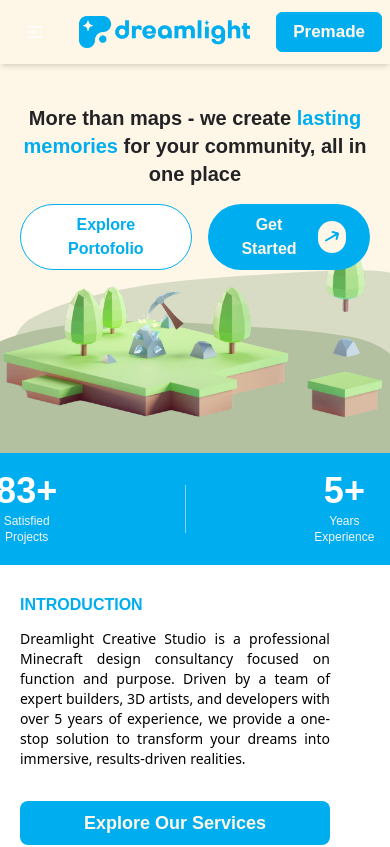
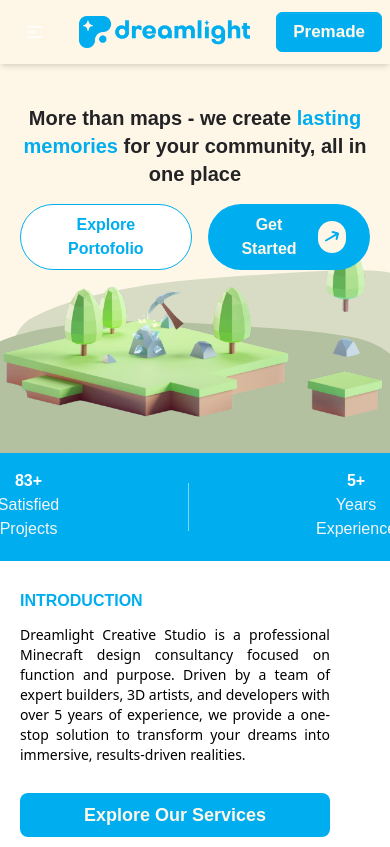
Before and after one commit to farizahh/dreamlight, a React (Vite) app: page / in a window 390 px wide. Shown: the top 847 px of the page. Built offline with nearby package versions, Linux system fonts and the light colour scheme.

Commit message:
feat: uk pc

```diff
--- a/src/component/Navbar.jsx
+++ b/src/component/Navbar.jsx
@@ -63,7 +63,7 @@
 
                 {/* Center: Menu Desktop */}
                 <div className="navbar-center hidden lg:flex">
-                    <ul className="menu menu-horizontal px-1 font-regular text-lg text-[#232326] flex items-center gap-x-3">
+                    <ul className="menu menu-horizontal px-1 font-regular text-lg 2xl:text-xl text-[#232326] flex items-center gap-x-3">
                         {menuItems.map((item) => (
                             <li key={item.name}>
                                 <NavLink
@@ -84,7 +84,7 @@
                 {/* End: Button Premade */}
                 <div className="navbar-end">
                     <button
-                        className="btn bg-[#00AEEF] hover:bg-sky-600 text-[#FEF7E7] border border-[#00AEEF] text-[17px] rounded-md lg:px-8 lg:py-4"
+                        className="btn bg-[#00AEEF] hover:bg-sky-600 text-[#FEF7E7] border border-[#00AEEF] text-[17px] 2xl:text-xl rounded-md lg:px-8 lg:py-4"
                         onClick={() => setIsModalOpen(true)}
                     >
                         Premade
--- a/src/component/landing-page/LpBanner.jsx
+++ b/src/component/landing-page/LpBanner.jsx
@@ -7,18 +7,18 @@
     return (
         <section id='banner' className='bg-[#FEF7E7]'>
             <div className="flex flex-col items-center text-center mx-5 lg:mx-14">
-                <p className="font-bold text-xl lg:text-4xl text-[#232326] mt-10">
+                <p className="font-bold text-xl lg:text-4xl 2xl:text-5xl 2xl:px-20 text-[#232326] mt-10">
                     More than maps - we create
                     <span className="text-[#00AEEF]"> lasting memories </span>
                     for your community, all in one place
                 </p>
 
                 <div className='flex gap-4'>
-                    <button className="relative z-10 mt-4 lg:mt-8 flex items-center gap-3 border border-[#00AEEF] bg-white hover:bg-[#00AEEF] px-6 lg:px-10 py-2 lg:py-2 text-[#00AEEF] hover:text-white lg:text-lg font-semibold rounded-full">
+                    <button className="relative z-10 mt-4 lg:mt-8 flex items-center gap-3 border border-[#00AEEF] bg-white hover:bg-[#00AEEF] px-6 lg:px-10 2xl:px-12 py-2 lg:py-2 2xl:py-4 text-[#00AEEF] hover:text-white lg:text-lg 2xl:text-2xl font-semibold rounded-full">
                         Explore Portofolio
                     </button>
 
-                    <button className="relative z-10 mt-4 lg:mt-8 flex items-center gap-3 bg-[#00AEEF] hover:bg-sky-600 px-6 lg:px-10 py-2 lg:py-2 text-[#FEF7E7] lg:text-lg font-semibold rounded-full">
+                    <button className="relative z-10 mt-4 lg:mt-8 flex items-center gap-3 bg-[#00AEEF] hover:bg-sky-600 px-6 lg:px-10 py-2 lg:py-2 text-[#FEF7E7] lg:text-lg 2xl:text-2xl font-semibold rounded-full">
                         Get Started
                         <span className="flex items-center justify-center w-8 h-8 bg-[#FEF7E7] rounded-full">
                             <FaArrowRightLong className="text-[#00AEEF] lg:text-lg rotate-[-30deg]" />
@@ -27,35 +27,35 @@
                 </div>
             </div>
 
-            <img src={BannerImg} className="w-full -mt-9 lg:-mt-32 relative z-0" />
+            <img src={BannerImg} className="w-full 2xl:h-[60%] -mt-9 lg:-mt-32 2xl:-mt-32 relative z-0" />
 
-            <div className="bg-[#00AEEF] lg:-mt-24 relative px-10 py-5 text-white flex items-center justify-center">
+            <div className="bg-[#00AEEF] lg:-mt-24 2xl:-mt-24 relative px-10 py-5 text-white flex items-center justify-center">
                 <div className="flex items-center gap-32">
 
                     <div className="text-center">
-                        <p className="text-4xl font-bold leading-none">64+</p>
-                        <p className="text-xs mt-1 text-gray-100">Happy Clients</p>
+                        <p className="lg:text-4xl 2xl:text-5xl font-bold leading-none">64+</p>
+                        <p className="lg:text-xs 2xl:text-base mt-1 text-gray-100">Happy Clients</p>
                     </div>
 
                     <div className="w-px h-12 bg-white/50"></div>
 
                     <div className="text-center">
-                        <p className="text-4xl font-bold leading-none">83+</p>
-                        <p className="text-xs mt-1 text-gray-100">Satisfied Projects</p>
+                        <p className="lg:text-4xl 2xl:text-5xl font-bold leading-none">83+</p>
+                        <p className="lg:text-xs 2xl:text-base mt-1 text-gray-100">Satisfied Projects</p>
                     </div>
 
                     <div className="w-px h-12 bg-white/50"></div>
 
                     <div className="text-center">
-                        <p className="text-4xl font-bold leading-none">5+</p>
-                        <p className="text-xs mt-1 text-gray-100">Years Experience</p>
+                        <p className="lg:text-4xl 2xl:text-5xl font-bold leading-none">5+</p>
+                        <p className="lg:text-xs 2xl:text-base mt-1 text-gray-100">Years Experience</p>
                     </div>
 
                     <div className="w-px h-12 bg-white/50"></div>
 
                     <div className="text-center">
-                        <p className="text-4xl font-bold leading-none">4.9/5</p>
-                        <p className="text-xs mt-1 text-gray-100">Client Rating</p>
+                        <p className="lg:text-4xl 2xl:text-5xl font-bold leading-none">4.9/5</p>
+                        <p className="lg:text-xs 2xl:text-base mt-1 text-gray-100">Client Rating</p>
                     </div>
 
                 </div>
--- a/src/component/landing-page/LpPortofolio.jsx
+++ b/src/component/landing-page/LpPortofolio.jsx
@@ -31,10 +31,10 @@
                                 className="w-full h-full object-cover rounded-xl transition-transform duration-500 group-hover:scale-110"
                             />
                             <div className="absolute inset-0 bg-black/20 transition-all duration-500 group-hover:bg-black/40"></div>
-                            <h3 className="absolute bottom-4 left-4 text-white text-xl font-bold transition-all duration-500 group-hover:bottom-16">
+                            <h3 className="absolute bottom-4 left-4 text-white lg:text-xl 2xl:text-2xl font-bold transition-all duration-500 group-hover:bottom-16">
                                 {item.name}
                             </h3>
-                            <p className="absolute bottom-4 left-4 text-white text-sm opacity-0 transition-opacity duration-500 group-hover:opacity-100">
+                            <p className="absolute bottom-4 left-4 text-white lg:text-sm 2xl:text-lg opacity-0 transition-opacity duration-500 group-hover:opacity-100">
                                 {item.description}
                             </p>
                         </div>
--- a/src/component/landing-page/LpTentang.jsx
+++ b/src/component/landing-page/LpTentang.jsx
@@ -6,14 +6,14 @@
         <section id='tentang'>
             <div className='w-full md:grid md:grid-cols-2 gap-3 lg:py-16 md:py-8 py-4 lg:px-20 md:px-10 px-5 dark:bg-white dark:text-black text-black'>
                 <div className='pr-10'>
-                    <p className='text-[#00AEEF] text-base lg:text-lg font-bold lg:mt-1 mt-3 mb-3'>INTRODUCTION</p>
+                    <p className='text-[#00AEEF] text-base lg:text-lg 2xl:text-2xl font-bold lg:mt-1 mt-3 mb-3'>INTRODUCTION</p>
                     {/* <h1 className='font-bold text-xl lg:text-3xl my-1 leading-normal'>Designs Made With Intention</h1> */}
-                    <p className='font-sans lg:text-lg md:text-xs text-sm text-justify'>Dreamlight Creative Studio is a professional Minecraft design consultancy focused on function and purpose. Driven by a team of expert builders, 3D artists, and developers with over 5 years of experience, we provide a one-stop solution to transform your dreams into immersive, results-driven realities.</p>
+                    <p className='font-sans 2xl:text-2xl lg:text-lg md:text-xs text-sm text-justify'>Dreamlight Creative Studio is a professional Minecraft design consultancy focused on function and purpose. Driven by a team of expert builders, 3D artists, and developers with over 5 years of experience, we provide a one-stop solution to transform your dreams into immersive, results-driven realities.</p>
                     {/* <div className='space-y-5'>
                         <p className='font-sans lg:text-lg md:text-xs text-sm text-justify'>Dreamlight Creative Studio is a professional Minecraft design & consultancy. We design virtual environments where every block serves a purpose. rejecting empty aesthetics to ensure every corner delivers function, meaning, and with the essence of Dreamlight, We believe that everyone deserves to dream and we are here to illuminate those dreams into reality.</p>
                         <p className='font-sans lg:text-lg md:text-xs text-sm text-justify'>We are a collective of Builders, 3D Artists, and Developers experts with over 5 years of global experience. We stand ready as your one-stop solution, integrating these disciplines to deliver immersive projects that solve your core problems.</p>
                     </div> */}
-                    <button className="w-full block mt-8 items-center gap-3 bg-[#00AEEF] hover:bg-sky-600 px-10 py-2 text-[#FEF7E7] text-lg font-semibold rounded-lg">
+                    <button className="w-full block mt-7 2xl:mt-10 items-center gap-3 bg-[#00AEEF] hover:bg-sky-600 px-10 py-2 text-[#FEF7E7] text-lg 2xl:text-2xl font-semibold rounded-lg">
                         Explore Our Services
                     </button>
                 </div>
```
